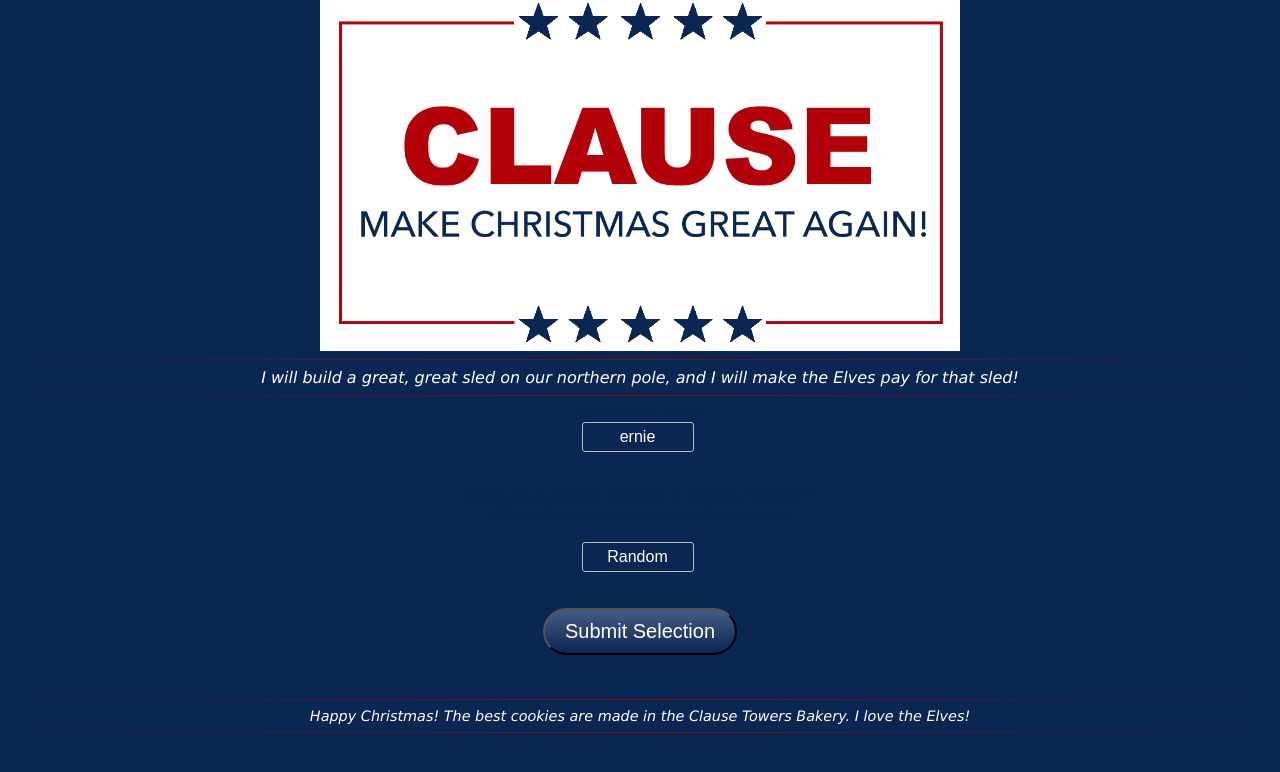
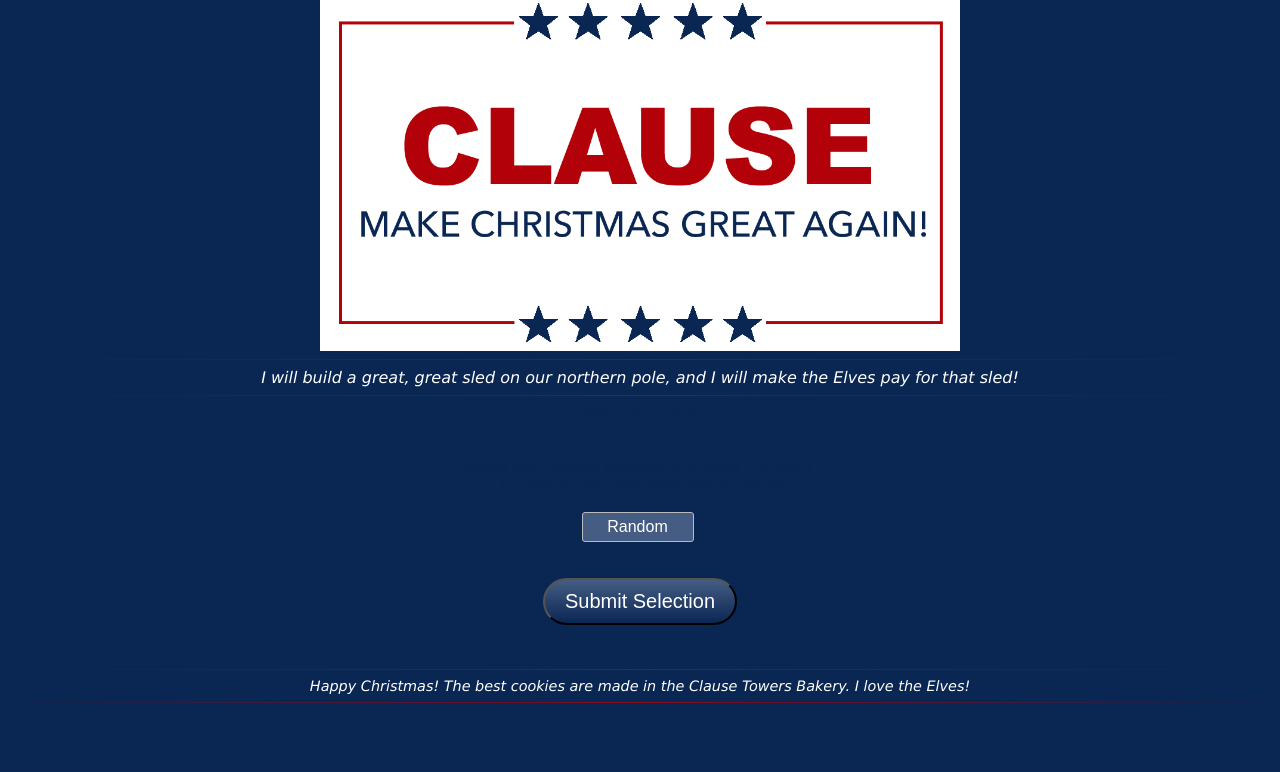
Before and after one commit to erinbourgeous/breaking-santa, a plain HTML site: page index.html in a window 1280 px wide. Both pictures are taken after a click on the item "Random". Drawn offline with Linux system fonts and the light colour scheme; no server answers.

Commit message:
fixing button select issue

```diff
--- a/index.html
+++ b/index.html
@@ -30,7 +30,6 @@
         <div id="selectionArea">
         	<p>Select your name</p>
 			<ul id="giversList">
-        <li>ernie</li>
   			</ul>
 
         	<br/>
--- a/src/css/style.css
+++ b/src/css/style.css
@@ -78,11 +78,9 @@ p {
 	opacity: 0.4
 }
 .selected {
-	background: #0a2653;
-	color:#0a2653;
+	background: #455d83;
+	color:#455d83;
 }
-
-
 
 .divider {
     border: 0;
```
